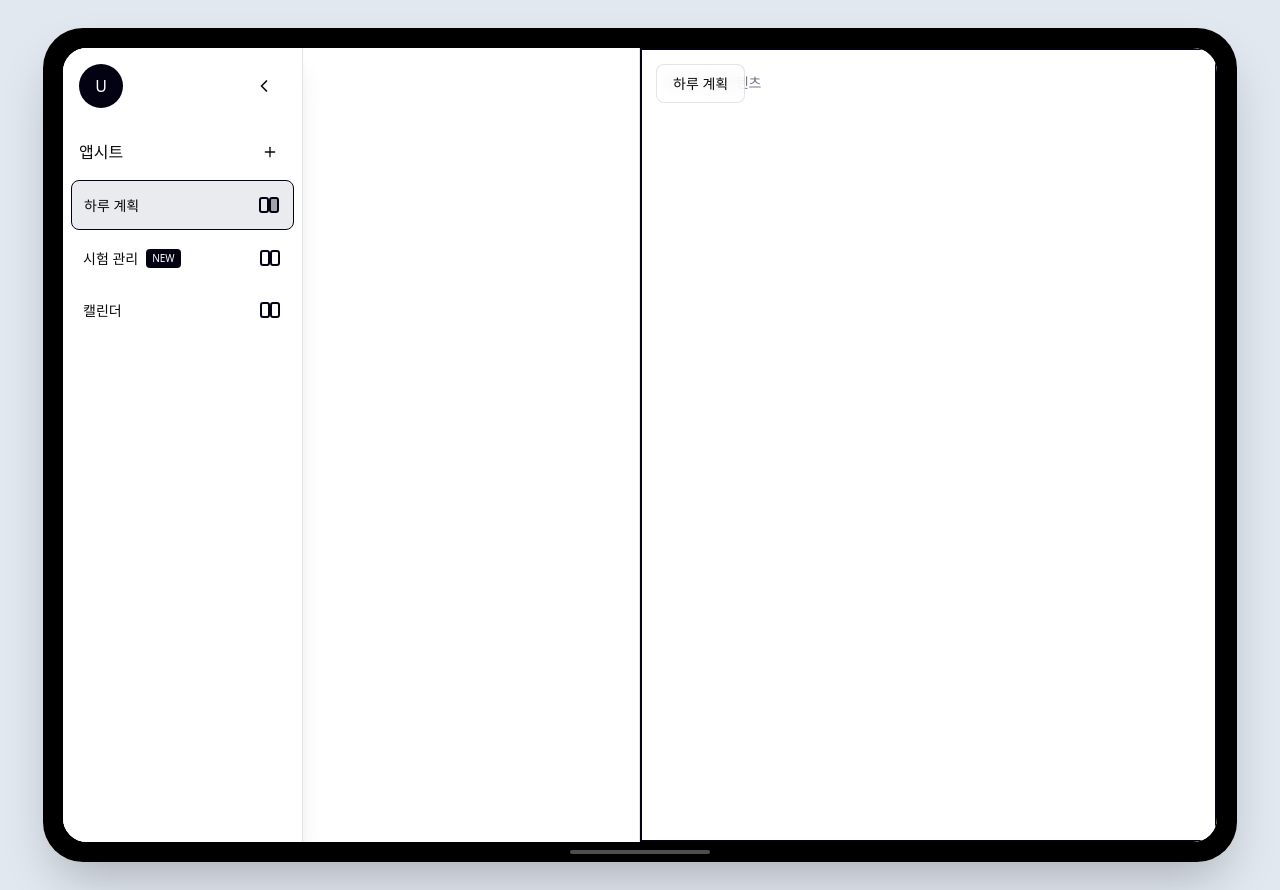
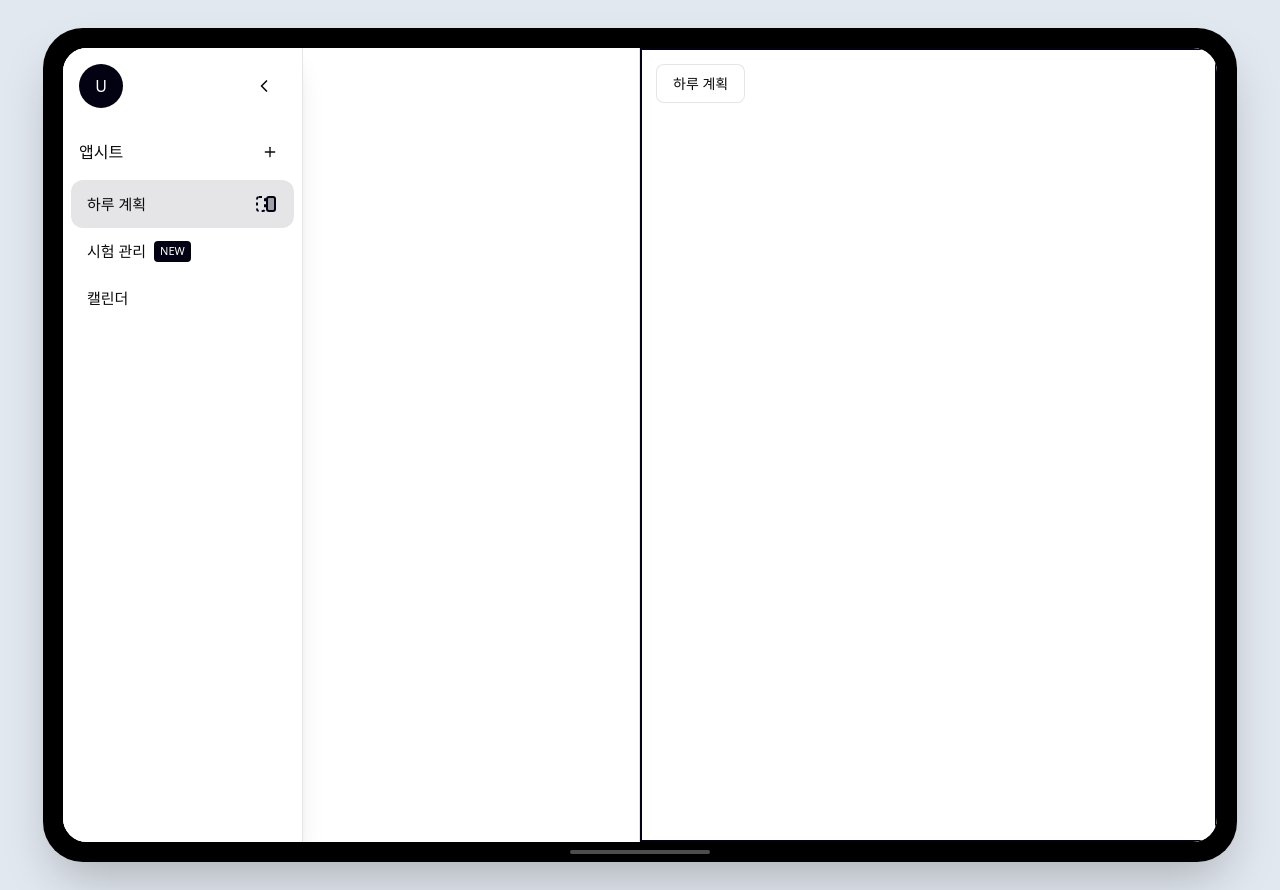
Before and after one commit to heondolee/Spleedemo2, a React (Vite) app: page / in a window 1280 px wide. Built offline with nearby package versions, Linux system fonts and the light colour scheme.

Commit message:
Update files from Figma Make

```diff
--- a/src/App.tsx
+++ b/src/App.tsx
@@ -103,12 +103,6 @@ export default function App() {
                         </div>
                       </div>
                     )}
-                    {/* Sheet Content */}
-                    <div className="p-[24px]">
-                      <p style={{ fontSize: '14px' }} className="text-muted-foreground">
-                        {selectedSheets.left} 콘텐츠
-                      </p>
-                    </div>
                   </>
                 )}
               </div>
@@ -138,12 +132,6 @@ export default function App() {
                         </div>
                       </div>
                     )}
-                    {/* Sheet Content */}
-                    <div className="p-[24px]">
-                      <p style={{ fontSize: '14px' }} className="text-muted-foreground">
-                        {selectedSheets.right} 콘텐츠
-                      </p>
-                    </div>
                   </>
                 )}
               </div>
--- a/src/components/Navigation.tsx
+++ b/src/components/Navigation.tsx
@@ -84,35 +84,35 @@ export function Navigation({
           {appSheets.map((sheet) => {
             const isLeftSelected = selectedSheets.left === sheet.name;
             const isRightSelected = selectedSheets.right === sheet.name;
-            const isSelected = isLeftSelected || isRightSelected;
+            const isAnySelected = isLeftSelected || isRightSelected;
+            const isFocused = (isLeftSelected && focusedSheet === 'left') || (isRightSelected && focusedSheet === 'right');
 
             return (
               <div
                 key={sheet.id}
                 onClick={() => handleSheetClick(sheet.name)}
-                className={`
-                  px-[12px] py-[12px] mb-[4px] rounded-[8px] cursor-pointer
-                  transition-colors relative
-                  ${isSelected ? 'bg-accent border border-primary' : 'hover:bg-accent/50'}
-                `}
-                style={{ minHeight: '44px' }}
+                className={`flex items-center justify-between px-[16px] py-[12px] rounded-[12px] cursor-pointer transition-colors ${
+                  isFocused ? 'bg-primary/10' : 'hover:bg-accent'
+                }`}
               >
-                <div className="flex items-center justify-between">
+                {/* Left: Sheet Name + Badge */}
                 <div className="flex items-center gap-[8px]">
-                    <span style={{ fontSize: '14px' }}>{sheet.name}</span>
+                  <span className="font-medium" style={{ fontSize: '15px' }}>
+                    {sheet.name}
+                  </span>
                   {sheet.isNew && (
                     <span
-                        className="bg-primary text-primary-foreground px-[6px] py-[2px] rounded-[4px]"
-                        style={{ fontSize: '10px' }}
+                      className="px-[6px] py-[2px] bg-primary text-primary-foreground rounded-[4px]"
+                      style={{ fontSize: '11px' }}
                     >
                       NEW
                     </span>
                   )}
                 </div>
 
-                  {/* Position Indicators - Split Screen Icon */}
+                {/* Right: Position Indicators - Split Screen Icon (only if sheet is selected) */}
+                {isAnySelected && (
                   <div className="flex items-center">
-                    {/* 양쪽 화면을 보여주는 아이콘 (항상 표시) */}
                     <svg
                       width="24"
                       height="24"
@@ -129,8 +129,9 @@ export function Navigation({
                         rx="2"
                         stroke="currentColor"
                         strokeWidth="2"
-                        fill={(isLeftSelected && focusedSheet === 'left') ? 'currentColor' : 'none'}
-                        fillOpacity={(isLeftSelected && focusedSheet === 'left') ? '0.3' : '0'}
+                        strokeDasharray={isLeftSelected ? '0' : '3 3'}
+                        fill={isLeftSelected ? 'currentColor' : 'none'}
+                        fillOpacity={isLeftSelected ? '0.3' : '0'}
                       />
                       {/* 오른쪽 화면 */}
                       <rect
@@ -141,12 +142,13 @@ export function Navigation({
                         rx="2"
                         stroke="currentColor"
                         strokeWidth="2"
-                        fill={(isRightSelected && focusedSheet === 'right') ? 'currentColor' : 'none'}
-                        fillOpacity={(isRightSelected && focusedSheet === 'right') ? '0.3' : '0'}
+                        strokeDasharray={isRightSelected ? '0' : '3 3'}
+                        fill={isRightSelected ? 'currentColor' : 'none'}
+                        fillOpacity={isRightSelected ? '0.3' : '0'}
                       />
                     </svg>
                   </div>
-                </div>
+                )}
               </div>
             );
           })}
--- a/src/index.css
+++ b/src/index.css
@@ -421,10 +421,6 @@
     z-index: 50;
   }
 
-  .mb-\[4px\] {
-    margin-bottom: 4px;
-  }
-
   .flex {
     display: flex;
   }
@@ -530,6 +526,10 @@
     border-radius: 8px;
   }
 
+  .rounded-\[12px\] {
+    border-radius: 12px;
+  }
+
   .rounded-\[24px\] {
     border-radius: 24px;
   }
@@ -554,14 +554,6 @@
 
   .border-border {
     border-color: var(--border);
-  }
-
-  .border-primary {
-    border-color: var(--primary);
-  }
-
-  .bg-accent {
-    background-color: var(--accent);
   }
 
   .bg-background {
@@ -594,6 +586,16 @@
     background-color: var(--primary);
   }
 
+  .bg-primary\/10 {
+    background-color: var(--primary);
+  }
+
+  @supports (color: color-mix(in lab, red, red)) {
+    .bg-primary\/10 {
+      background-color: color-mix(in oklab, var(--primary) 10%, transparent);
+    }
+  }
+
   .bg-slate-200 {
     background-color: var(--color-slate-200);
   }
@@ -616,20 +618,12 @@
     padding: 16px;
   }
 
-  .p-\[24px\] {
-    padding: 24px;
-  }
-
   .px-\[6px\] {
     padding-inline: 6px;
   }
 
   .px-\[8px\] {
     padding-inline: 8px;
-  }
-
-  .px-\[12px\] {
-    padding-inline: 12px;
   }
 
   .px-\[16px\] {
@@ -651,10 +645,6 @@
   .font-medium {
     --tw-font-weight: var(--font-weight-medium);
     font-weight: var(--font-weight-medium);
-  }
-
-  .text-muted-foreground {
-    color: var(--muted-foreground);
   }
 
   .text-primary {
@@ -719,18 +709,6 @@
   @media (hover: hover) {
     .hover\:bg-accent:hover {
       background-color: var(--accent);
-    }
-  }
-
-  @media (hover: hover) {
-    .hover\:bg-accent\/50:hover {
-      background-color: var(--accent);
-    }
-
-    @supports (color: color-mix(in lab, red, red)) {
-      .hover\:bg-accent\/50:hover {
-        background-color: color-mix(in oklab, var(--accent) 50%, transparent);
-      }
     }
   }
 }
```
Lines whose indentation alone changed are shown as unchanged.
